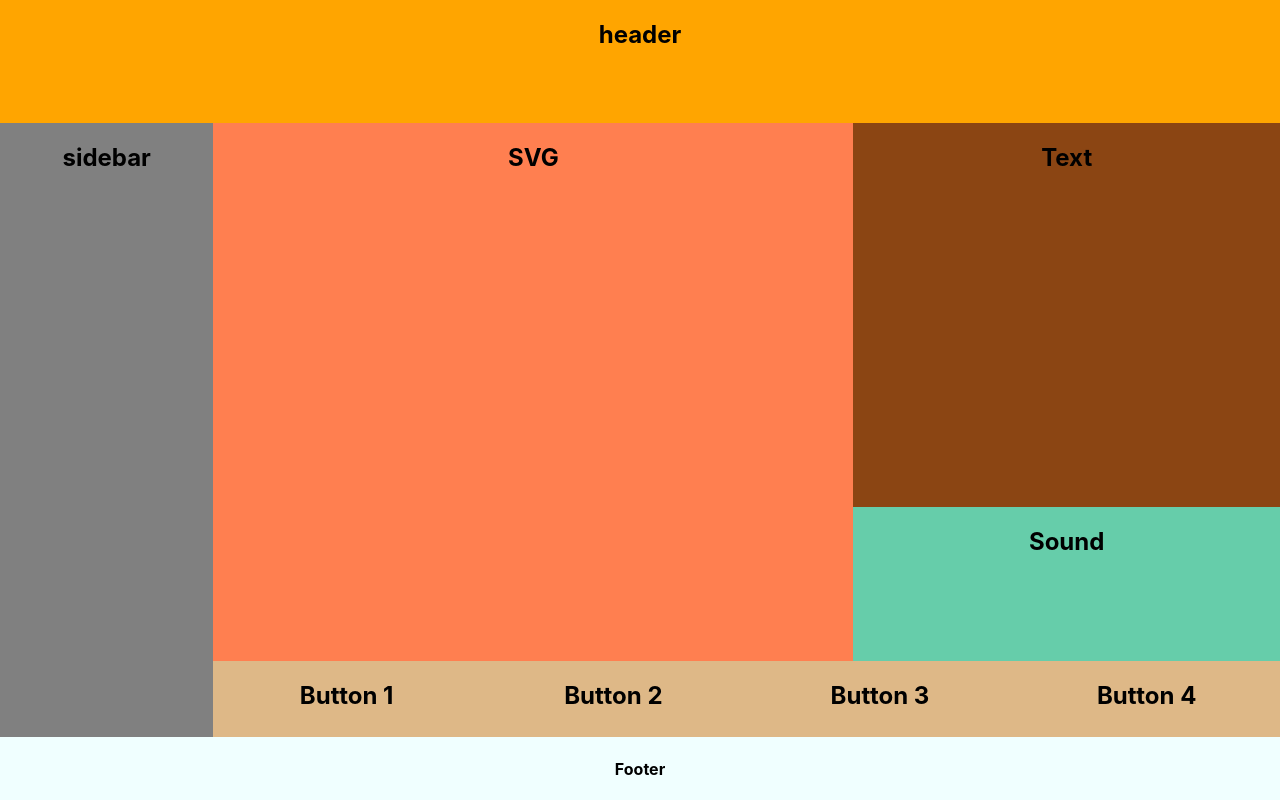
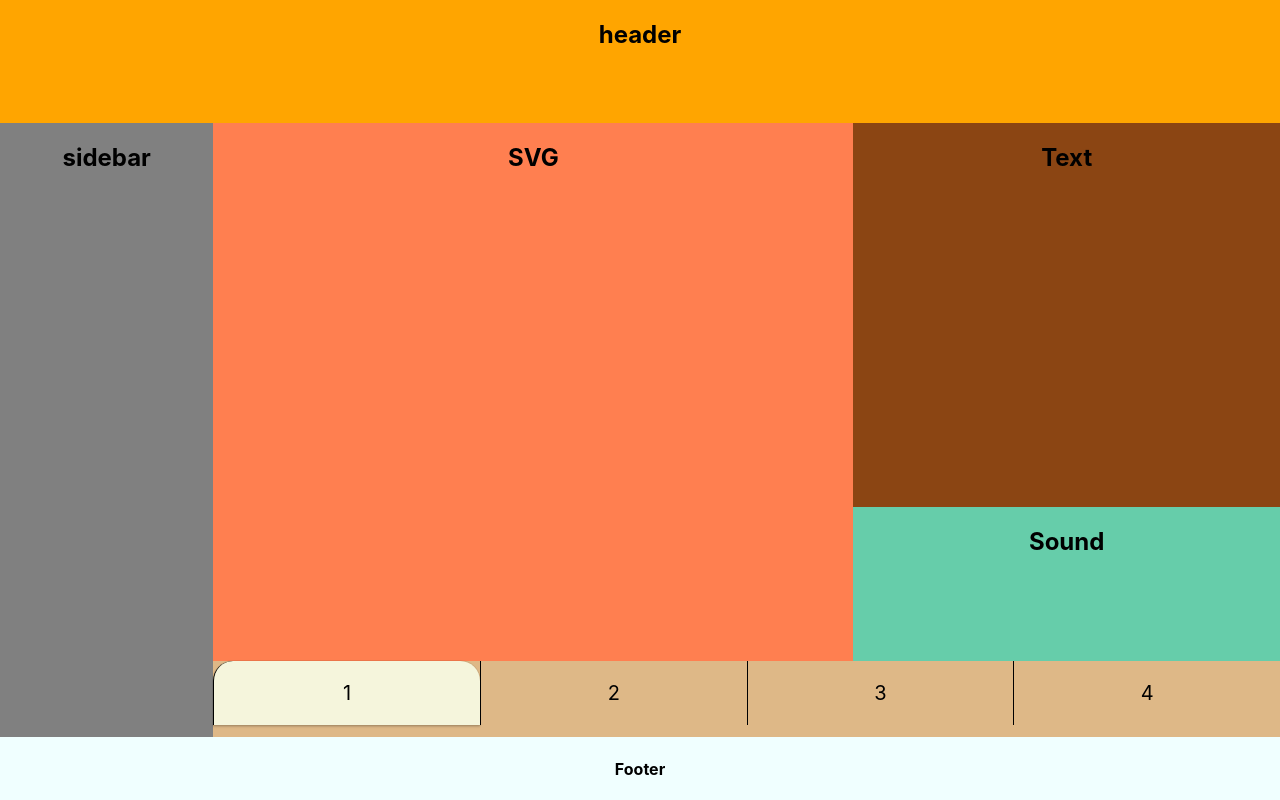
Before and after one commit to eirsture/IT2810---Prosjekt-2, a React (Create React App) app: page / in a window 1280 px wide. Built offline with nearby package versions, Linux system fonts and the light colour scheme.

Commit message:
ButtonRow design changes

```diff
--- /dev/null
+++ b/src/components/Button.css
@@ -0,0 +1,20 @@
+
+.title {
+    font-size: 20px;
+}
+
+.button {
+    margin: 0;
+    padding: 0;
+    height: 100%;
+    width: 100%;
+    border-left: 1px solid black;
+    cursor: pointer;
+}
+
+.selected {
+    background-color: beige;
+    border-top-left-radius: 20px;
+    border-top-right-radius: 20px;
+    box-shadow: 0 2px 2px 0 rgba(0, 0, 0, 0.16), 0 0 0 1px rgba(0, 0, 0, 0.08);
+}
--- a/src/components/ButtonRow.css
+++ b/src/components/ButtonRow.css
@@ -2,23 +2,9 @@
 .buttons {
     margin: 0;
     padding: 0;
-    display:grid;
+    display:flex;
+    flex-direction: row;
+    flex:1;
     grid-template-rows: 1;
     grid-template-columns: repeat(4,1fr)
 }
-
-.button1 {
-    grid-area: 1/1/1/2;
-}
-
-.button2 {
-    grid-area: 1/2/1/3;
-}
-
-.button3 {
-    grid-area: 1/3/1/4;
-}
-
-.button4 {
-    grid-area: 1/4/1/5;
-}
--- a/src/components/buttonRow.js
+++ b/src/components/buttonRow.js
@@ -1,23 +1,38 @@
 import React from 'react';
 import "./ButtonRow.css";
+import "./Button.css"
 
 class ButtonRow extends React.Component {
+
+    constructor(props) {
+        super(props);
+        this.state = {
+            selectedButton: 1,
+        }
+    }
+
+
+    handleButtonPress = (event) => {
+        this.setState({selectedButton: parseInt(event.currentTarget.id)})
+    }
+
     render() {
     return (
-    <div className="buttons">
-        <div className="button1">
-            <h2>Button 1</h2>
+        <div className="buttons">{
+            [1,2,3,4].map(key =>
+            <div
+                key= {key}
+                id = {key}
+                className={key === this.state.selectedButton ? "selected button" : "hidden button"}
+                onClick={this.handleButtonPress}
+            >
+                <p className="title">
+                    {key}
+                </p>
+            </div>
+        )
+        }
         </div>
-        <div className="button2">
-            <h2>Button 2</h2>
-        </div>
-        <div className="button3">
-            <h2>Button 3</h2>
-        </div>
-        <div className="button4">
-            <h2>Button 4</h2>
-        </div>
-    </div>
     );
     }
 }
```
